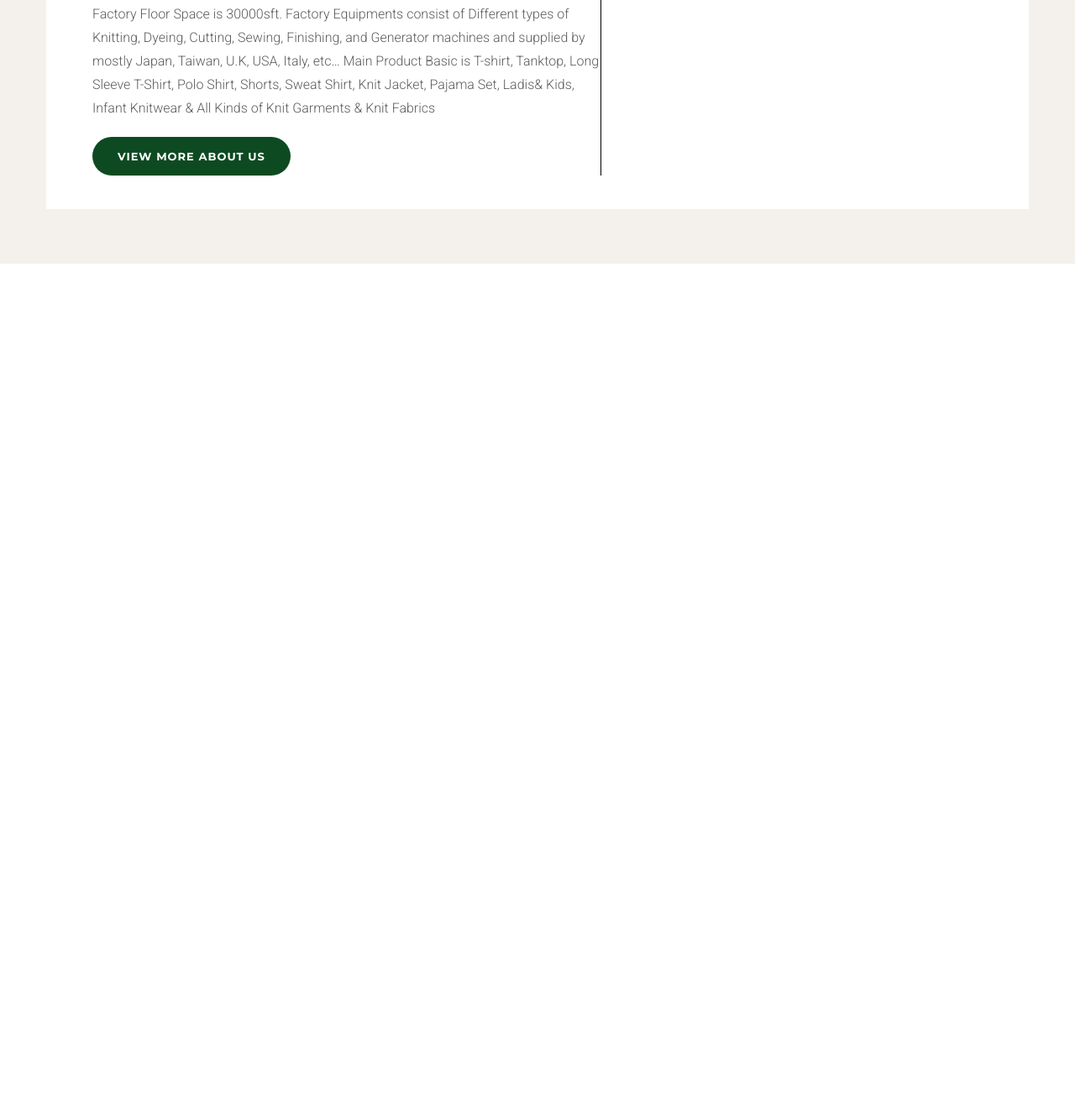
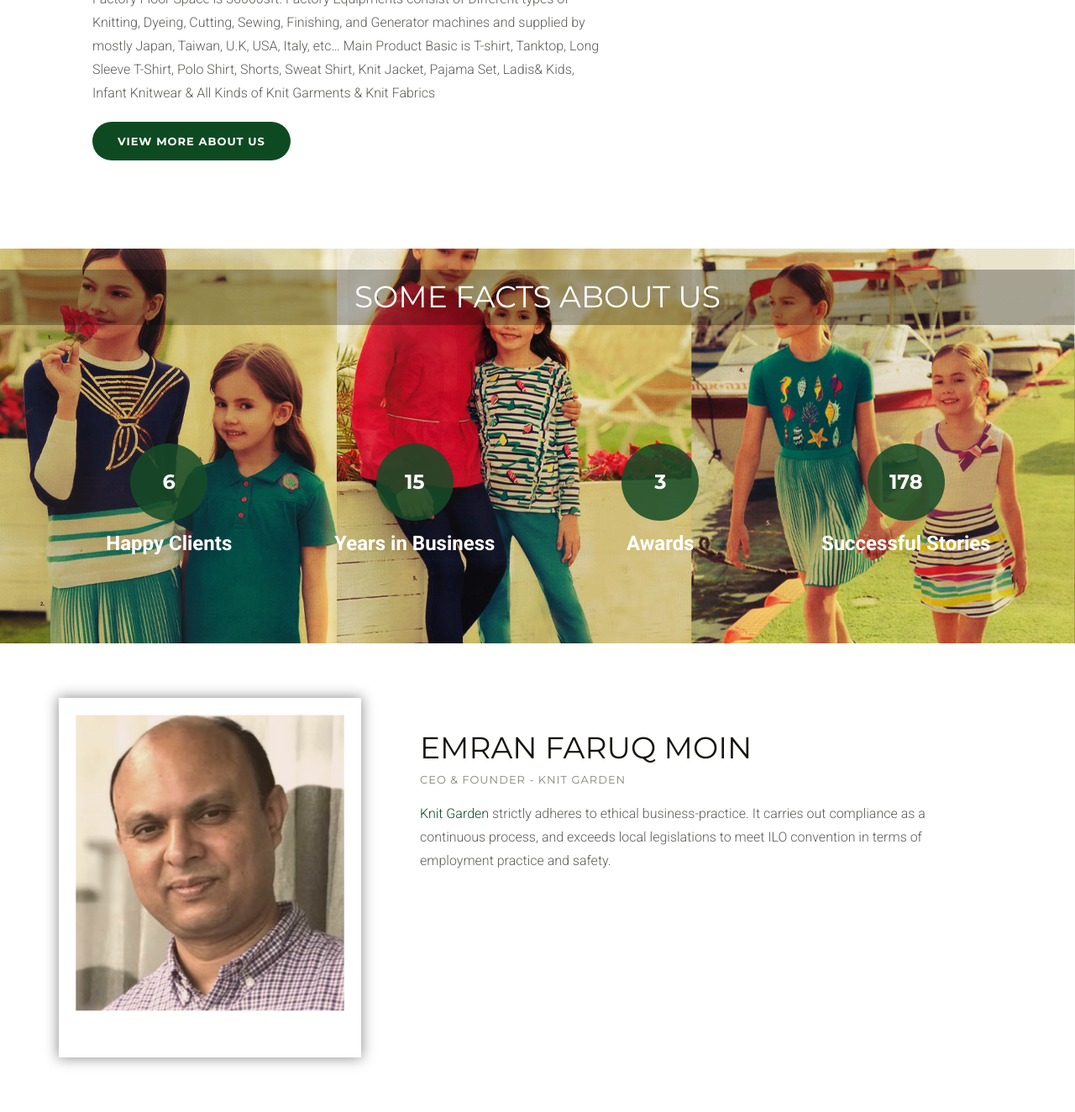
Before and after one commit to sabbir-anwar/KnitGarden-frontend, a plain HTML site: page index.html in a window 1280 px wide. Shown: the part 1365-2689 px from the top of the page at 84% size. Before the commit the page ends 1679 px from the top, so only its background shows below. Drawn offline with Linux system fonts and the light colour scheme.

Commit message:
founder's message

```diff
--- a/css/style.css
+++ b/css/style.css
@@ -41,12 +41,6 @@ body { font-size: 16px;
     font-weight: 300; }
 h1, h2, h3, h4, h5, h6 { margin: 0; padding: 0; margin-bottom: 10px; color: #18150d; font-weight: 400;
     font-family: 'Montserrat', sans-serif; text-transform: uppercase; -webkit-font-smoothing: antialiased; text-rendering: optimizeLegibility; }
-h1 { font-size: 32px; line-height: 42px; }
-h2 { font-size: 24px; line-height: 32px; }
-h3 { font-size: 18px; line-height: 28px; }
-h4 { font-size: 16px; line-height: 24px; margin-bottom: 10px; }
-h5 { font-size: 14px; }
-h6 { font-size: 12px; }
 p { margin: 0 0 20px; }
 p:last-child { margin-bottom: 0px; }
 ul, ol { margin: 0; }
@@ -179,7 +173,8 @@ label { }
    ----------------------*/
 
 .header-logo { padding-top: 10px;padding-bottom: 10px;}
-.header-logo .logo-icon i{font-size: 20px;line-height: 100px;padding-right: 10px;}
+.header-logo .logo-icon i{font-size: 20px;line-height: 100px;padding-right: 10px;float: right;}
+.header-logo .logo-icon i span{padding-left: 5px;}
 .header-logo img{max-height:100px; }
 .header { background-color: #fff; z-index: 9999; position: relative;}
 .top-text { text-align: right; }
@@ -266,7 +261,7 @@ text-shadow: 10px 0 #fff, -10px 0 #fff;}
 
 .header-top{padding-top: 5px;padding-bottom: 5px;background: #164c27;}
 .header-top span{color:#fff;font-size: 14px;font-weight: 500;}
-.icon-top a{color: #fff;padding-right: 15px;}
+.icon-top a{color: #fff;padding-right: 15px;float: right;}
 
 /*----------------------------------------------
     5.4 Header-menu
@@ -280,7 +275,7 @@ text-shadow: 10px 0 #fff, -10px 0 #fff;}
 ----------------------------------*/
 .about-header{text-align: center;}
 .about-header span{font-weight: bold;color:#0e4a21;}
-.about-us{border-right: 1px solid #000;}
+.about-us{}
 .about-us a{font-weight: bold;}
 /*--------------------------------
 7 Certificate
@@ -289,6 +284,72 @@ text-shadow: 10px 0 #fff, -10px 0 #fff;}
 .certificate li{list-style: none;padding: 10px;}
 .certificate li i{margin-right: 10px;color: #e2b52d;}
 
+/*--------------------------------
+7 Parallex
+----------------------------------*/
+.parallex-fact{
+  /* The image used */
+  background-image: url("../images/slider-10.jpg");
+  /* Set a specific height */
+  min-height: 470px;
+  /* Create the parallax scrolling effect */
+  background-attachment: fixed;
+  background-position: center;
+  background-repeat: no-repeat;
+  background-size: cover;
+}
+/*--------------------------------
+7 counter
+----------------------------------*/
+.counter
+{
+    background-color: #eaecf0;
+    text-align: center;
+    padding: 25px 0;
+}
+.counter h1{
+    background: rgba(0,0,0,0.29);
+    line-height: 37px;
+    padding: 14px 0 15px;
+    margin-bottom: 71px;
+    color: #fff;
+}
+.employees,.customer,.design,.order
+{
+    margin-top: 70px;
+    margin-bottom: 70px;
+}
+.counter-count
+{
+    background-color: rgba(22, 76, 39, 0.85);
+    border-radius: 50%;
+    position: relative;
+    color: #ffffff;
+    text-align: center;
+    line-height: 92px;
+    width: 92px;
+    height: 92px;
+    font-weight: bold;
+    -webkit-border-radius: 50%;
+    -moz-border-radius: 50%;
+    -ms-border-radius: 50%;
+    -o-border-radius: 50%;
+    display: inline-block;
+}
+
+.counter-p{
+    font-size: 24px;
+    color: #fff;
+    line-height: 34px;
+    font-weight: bold;
+}
+
+/*--------------------------------
+9 polaroid Image
+----------------------------------*/
+.polaroid img{
+box-shadow: 0 0 15px 1px rgba(0, 0, 0, 0.43);
+}
 
 /*==========  Non-Mobile First Method  ==========*/
 
--- a/index.html
+++ b/index.html
@@ -39,11 +39,11 @@
 	    			</div>
 	    			<div class="col-lg-3 col-md-3 col-sm-0 col-xs-0"></div>
     				<div class="col-lg-3 col-md-3 col-sm-6 col-xs-6 icon-top">
+    					<a href="#"><i class="fa fa-youtube"></i></a>
+    					<a href="#"><i class="fa fa-google-plus"></i></a>
+    					<a href="#"><i class="fa fa-linkedin"></i></a>
+    					<a href="#"><i class="fa fa-twitter"></i></a>
     					<a href="#"><i class="fa fa-facebook"></i></a>
-                        <a href="#"><i class="fa fa-twitter"></i></a>
-                        <a href="#"><i class="fa fa-google-plus"></i></a>
-                        <a href="#"><i class="fa fa-linkedin"></i></a>
-                        <a href="#"><i class="fa fa-youtube"></i></a>
     				</div>
     			</div>
     		</div>
@@ -54,10 +54,10 @@
 	                <div class="col-lg-4 col-md-4 col-sm-4 col-xs-6">
 	                    <a href="index.html"><img class="img-responsive" src="images/knit-garden.png" alt=""></a>
 	                </div>
-	                <div class="col-lg-4 col-md-4 col-sm-0 col-xs-0"></div>
-	                <div class="col-lg-4 col-md-4 col-sm-6 col-xs-6 logo-icon">
+	                <div class="col-lg-2 col-md-2 col-sm-0 col-xs-0"></div>
+	                <div class="col-lg-6 col-md-6 col-sm-6 col-xs-6 logo-icon">
+	                	<i class="fa fa-envelope-o" aria-hidden="true"><span>info@knitgarden.co</span></i>
 	                	<i class="fa fa-phone" aria-hidden="true"><span>+880 2-7631497</span></i>
-	                	<i class="fa fa-envelope-o" aria-hidden="true"><span>info@knitgarden.co</span></i>
 	                </div>
 	            </div>
         	</div>
@@ -141,14 +141,13 @@
 		  </ul>
 		</div>
 	</div>
-	<div class="space-medium bg-default">
+	<div class="space-medium">
         <div class="container">
-        <h1 class="about-header">Welcome to <span>Knit Garden</span></h1>
             <div class="row well-block">
-
+            <h1 class="about-header">Welcome to <span>Knit Garden</span></h1>
 	                <div class="col-lg-7 col-md-7 col-sm-12 col-xs-12">
 	                    <div class="about-us">
-	                        <h1>About Our Company</h1>
+	                        <h3>About Our Company</h3>
 
 	                        <p>Welcome to Knit Garden, A total solution for knit garments.</p>
 	                        <p><a href="https://knitgarden.co/">Knit Garden</a>, is a 100% export oriented composite knit garments factory. Mainly oriented towards manufacturing & exporting knit garments product. Establishment at 1992. Its Number of Employee is 800.</p>
@@ -170,6 +169,58 @@
             </div>
         </div>
     </div>
+    <div class="counter parallex-fact">
+    	<h1>Some Facts About Us</h1>
+	    <div class="container">
+	        <div class="row">
+	            <div class="col-lg-3 col-md-3 col-sm-3 col-xs-12">
+	                <div class="employees">
+	                    <h3 class="counter-count">6</h3>
+	                    <p class="counter-p">Happy Clients</p>
+	                </div>
+	            </div>
+
+	            <div class="col-lg-3 col-md-3 col-sm-3 col-xs-12">
+	                <div class="customer">
+	                    <h3 class="counter-count">15</h3>
+	                    <p class="counter-p">Years in Business</p>
+	                </div>
+	            </div>
+
+	            <div class="col-lg-3 col-md-3 col-sm-3 col-xs-12">
+	                <div class="design">
+	                    <h3 class="counter-count">3</h3>
+	                    <p class="counter-p">Awards</p>
+	                </div>
+	            </div>
+
+	            <div class="col-lg-3 col-md-3 col-sm-3 col-xs-12">
+	                <div class="order">
+	                    <h3 class="counter-count">178</h3>
+	                    <p class="counter-p">Successful Stories</p>
+	                </div>
+	            </div>
+	        </div>
+	    </div>
+	</div>
+	<div class="space-medium">
+        <div class="container">
+            <div class="row">
+                <div class="col-lg-4 col-md-4 col-sm-12 col-xs-12">
+                	<div class="polaroid">
+					    <img src="images/founder.jpg" alt="" class="img-responsive">
+					</div>
+                </div>
+                <div class="col-lg-8 col-md-8 col-sm-12 col-xs-12">
+                    <div class="well-block">
+                        <h1>Emran Faruq Moin</h1>
+                        <h5 class="small-title ">CEO & Founder - Knit Garden</h5></p>
+                        <p><a href="https://knitgarden.co/">Knit Garden</a> strictly adheres to ethical business-practice. It carries out compliance as a continuous process, and exceeds local legislations to meet ILO convention in terms of employment practice and safety.</p>
+                        </div>
+                </div>
+            </div>
+        </div>
+    </div>
 
     <!-- jQuery (necessary for Bootstrap's JavaScript plugins) -->
     <script src="js/jquery.min.js"></script>
--- a/js/custom.js
+++ b/js/custom.js
@@ -32,3 +32,16 @@ $(window).load(function() {
     sync: "#carousel"
   });
 });
+
+// Counter
+$('.counter-count').each(function () {
+        $(this).prop('Counter',0).animate({
+            Counter: $(this).text()
+        }, {
+            duration: 5000,
+            easing: 'swing',
+            step: function (now) {
+                $(this).text(Math.ceil(now));
+            }
+        });
+    });
```
Also changed, not shown: images/founder.jpg (added).
